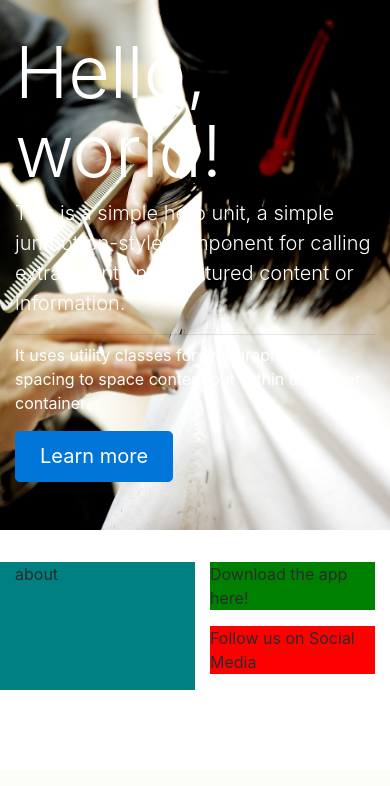
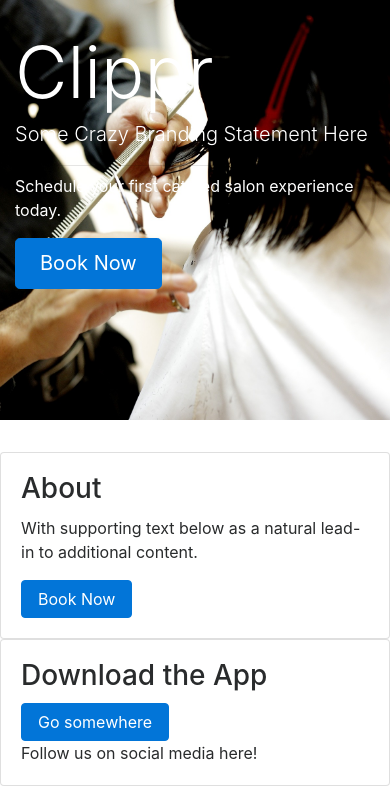
Before and after one commit to eric85254/Clippr, a Django app: page / in a window 390 px wide. Shown: the part 74-860 px from the top of the page. Before the commit the page ends 764 px from the top, so only its background shows below. Run offline with Django 3.2, Linux system fonts and the light colour scheme; some libraries are stand-ins or nearby versions.

Commit message:
Home screen edits

```diff
--- a/templates/core/home/home_home.html
+++ b/templates/core/home/home_home.html
@@ -1,31 +1,34 @@
+{% load staticfiles %}
 <div id="navHome-Link">
     <div class="jumbotron jumbotron-fluid" id="homeJumbotron">
         <div class="container">
-            <h1 class="display-3">Hello, world!</h1>
-            <p class="lead">This is a simple hero unit, a simple jumbotron-style component for calling extra attention
-                to
-                featured content or information.</p>
+            <h1 class="display-3">Clippr</h1>
+            <p class="lead">Some Crazy Branding Statement Here</p>
             <hr class="my-2">
-            <p>It uses utility classes for typography and spacing to space content out within the larger container.</p>
+            <p>Schedule your first catered salon experience today.</p>
             <p class="lead">
-                <a class="btn btn-primary btn-lg" href="#" role="button">Learn more</a>
+                <a class="btn btn-primary btn-lg" href="#" role="button">Book Now</a>
             </p>
         </div>
     </div>
-
-
-    <div class="container">
-        <div class="row">
-          <div id="about"class="col">about</div>
-            <div class="col">
-                <div id="downloadApp">
-                    <p>Download the app here!</p>
-                </div>
-                <div id="socialMedia">
-                    <p>Follow us on Social Media</p>
-                </div>
-            </div>
+    <div class="row">
+      <div class="col-sm-6">
+        <div class="card">
+          <div class="card-block">
+            <h3 class="card-title">About</h3>
+            <p class="card-text">With supporting text below as a natural lead-in to additional content.</p>
+            <a href="create_appointment.html" class="btn btn-primary">Book Now</a>
+          </div>
         </div>
+      </div>
+      <div class="col-sm-6">
+        <div class="card">
+          <div class="card-block">
+            <h3 class="card-title">Download the App</h3>
+            <a href="#" class="btn btn-primary">Go somewhere</a>
+            <p class="card-text">Follow us on social media here!</p>
+          </div>
         </div>
+      </div>
     </div>
 </div>
```
